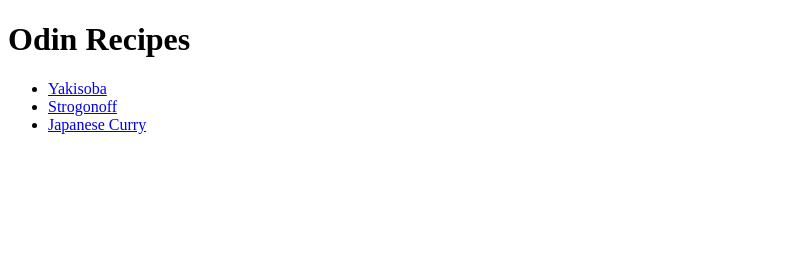
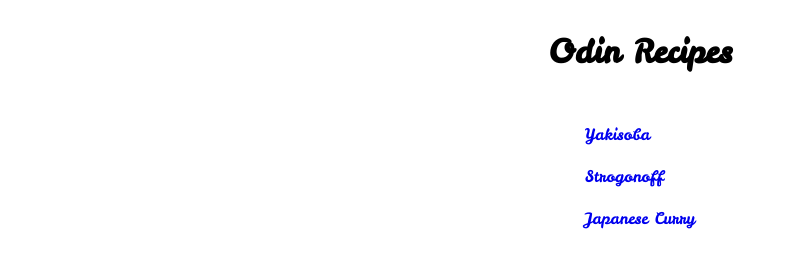
Before and after one commit to GYamaguchiC/odin-recipes, a plain HTML site: page index.html in a window 1280 px wide. Shown: the whole page, without its empty margins (0-787 px from the left). Drawn offline with Linux system fonts and the light colour scheme.

Commit message:
add foundation style to landing page
reset css, add font and center content.

```diff
--- /dev/null
+++ b/css/style.css
@@ -0,0 +1,45 @@
+*{
+    padding: 0;
+    margin: 0;
+    box-sizing: border-box;
+    font-family: "Leckerli One", cursive;
+}
+
+body, html{
+    height: 100%;
+}
+
+.content-container{
+    margin: 0 auto;
+    width: 100%;
+    display: flex;
+    flex-direction: column;
+    justify-content: center;
+
+}
+
+.content-container h1{
+    display: block;
+    margin: 30px auto;
+
+}
+
+.content-container .recipes-list{
+    display: block;
+    margin: 0 auto;
+}
+
+.recipes-list ul{
+    list-style-type: none;
+    text-decoration: none;
+}
+
+.recipes-list li{
+    margin: 20px 0;
+
+}
+
+.recipes-list li a{
+    color: ;
+    text-decoration: none;
+}
--- a/index.html
+++ b/index.html
@@ -4,13 +4,23 @@
         <meta charset="UTF-8">
         <meta name="viewport" content="width=device-width, initial-scale=1.0">
         <title>odin-recipes</title>
+        <link rel="stylesheet" href="css/style.css">
+        <link rel="preconnect" href="https://fonts.googleapis.com">
+        <link rel="preconnect" href="https://fonts.gstatic.com" crossorigin>
+        <link href="https://fonts.googleapis.com/css2?family=Leckerli+One&display=swap" rel="stylesheet">
     </head>
     <body>
+        <div class="content-container">
             <h1>Odin Recipes</h1>
+
+            <div class="recipes-list">
                 <ul>
                     <li><a href="recipes/yakisoba.html">Yakisoba</a></li>
                     <li><a href="recipes/strogonoff.html">Strogonoff</a></li>
                     <li><a href="recipes/curry.html">Japanese Curry</a></li>
                 </ul>
+            </div>
+        </div>
+
     </body>
 </html>
```
Also changed, not shown: 1 other file. Lines whose indentation alone changed are shown as unchanged.
